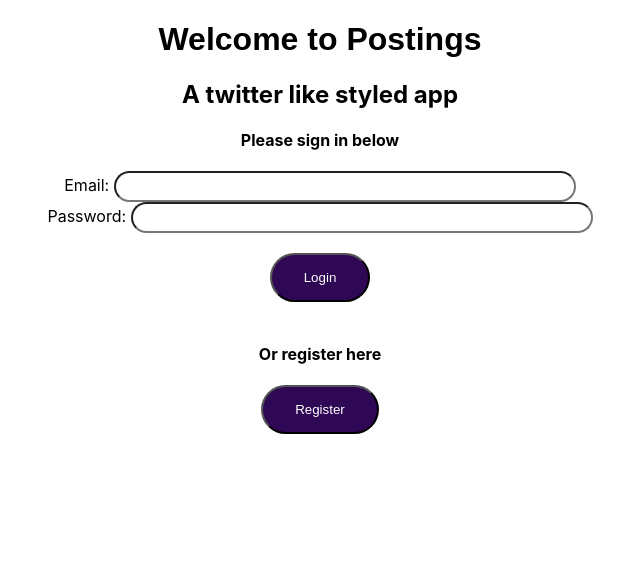
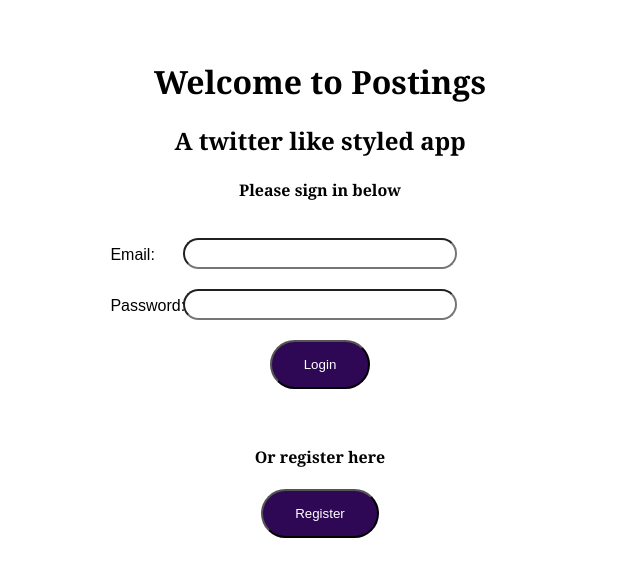
Before and after one commit to RyanG91/posts-frontend, a React (Create React App) app: page /login in a window 1280 px wide. Shown: the top 576 px of the page, without its empty margins (320-960 px from the left). Built offline with nearby package versions, Linux system fonts and the light colour scheme.

Commit message:
Added further stylings for the login page

```diff
--- a/src/components/Signin.js
+++ b/src/components/Signin.js
@@ -2,19 +2,20 @@ import React from 'react'
 import '../styles/Signin.css'
 
 export default ({ handleSignIn, loginError }) => (
-  <div>
-    <h1 className="h1">Welcome to Postings</h1>
-    <h2>A twitter like styled app</h2>
-    <h4>Please sign in below</h4>
-    <form onSubmit={handleSignIn}>
+  <div className="login">
+    <h1 className="mainTitle">Welcome to Postings</h1>
+    <h2 className="minorTitle">A twitter like styled app</h2>
+    <h4 className="minorTitle">Please sign in below</h4>
+    <form className="form" onSubmit={handleSignIn}>
       { loginError && <p>{ loginError }</p> }
-      <label>Email: </label> <input className="details" type="email" name="email" /><br />
-      <label>Password: <input className="details" type="password" name="password" /></label><br />
+      <label className="info">Email: </label> <input className="details" type="email" name="email" /><br />
+      <br />
+      <label className="info">Password: </label><input className="details" type="password" name="password" /><br />
       <br />
       <button className="button" type="submit">Login</button>
     </form>
     <br />
-    <h4>Or register here</h4>
+    <h4 className="minorTitle">Or register here</h4>
     <form>
       <button className="button">Register</button>
     </form>
--- a/src/styles/Signin.css
+++ b/src/styles/Signin.css
@@ -4,22 +4,41 @@
   padding: 15px 32px;
   background-color: #2E0854;
   color: white;
+  font-family: Arial, Helvetica, sans-serif;
 }
 
 .button:hover {
   background-color: #9B30FF;
 }
 
-.h1 {
-  font-family: Arial;
+.mainTitle {
+  font-family: Georgia, 'Times New Roman', Times, serif;
+}
+
+.minorTitle {
+  font-family: Georgia, 'Times New Roman', Times, serif;
 }
 
 .details {
   border-radius: 28px;
-  width: 35%;
+  width: 30%;
   padding: 6px 5px;
 }
 
-.info {
+.form {
   padding: 16px;
 }
+
+.info {
+  padding: 8px;
+  left: 33%;
+  position: absolute;
+  font-family: Arial, Helvetica, sans-serif;
+}
+
+.login {
+  padding-top: 3%;
+  padding-left: 15%;
+  padding-right: 15%;
+  padding-bottom: 5%;
+}
```
